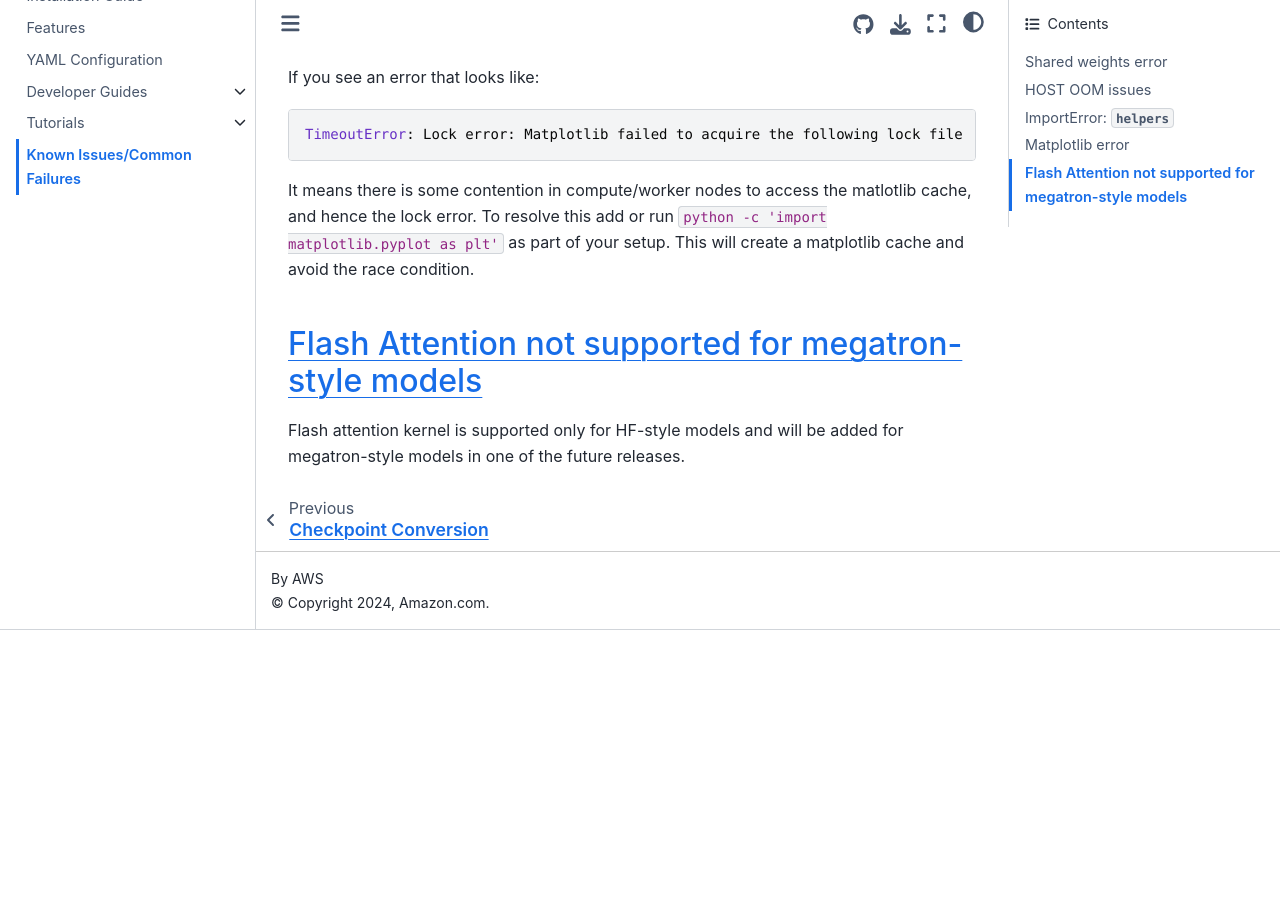
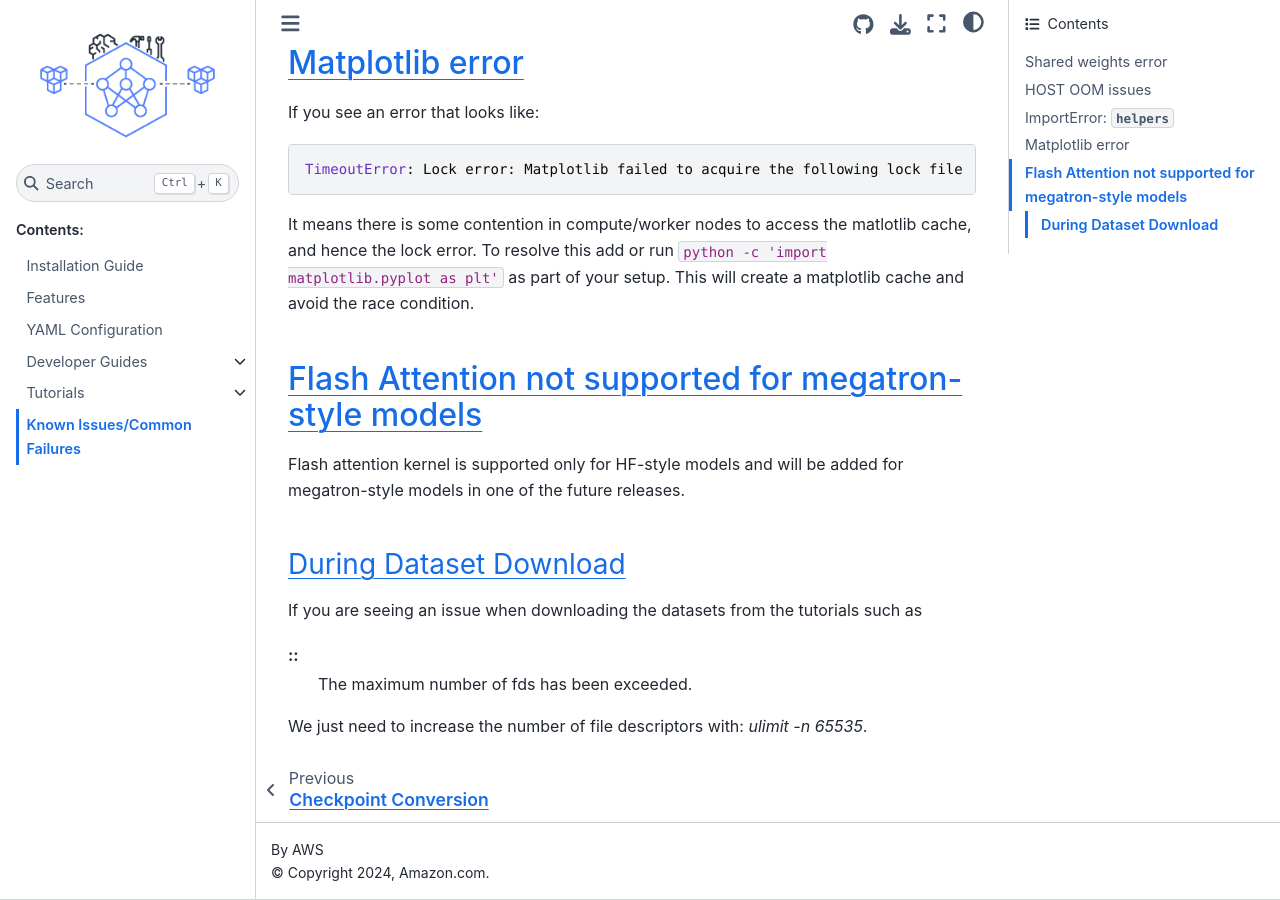
Before and after one commit to aws-neuron/neuronx-distributed-training, a Sphinx documentation site: the page built from docs/general/known_issues.rst, in a window 1280 px wide and 900 px high, scrolled down 3565 px. Built offline with Sphinx 7.4.7 and the Sphinx Book theme 1.1.4, drawn with Linux system fonts in a browser that asks for light colours; before the commit the page ends 4195 px from its top, so only the background shows below that; some of the changed text lies outside the part shown.

Commit message:
add file descriptor increase in tutorials
cr: https://code.amazon.com/reviews/CR-163538219

```diff
--- a/docs/general/known_issues.rst
+++ b/docs/general/known_issues.rst
@@ -160,3 +160,13 @@
 
 Flash attention kernel is supported only for HF-style models and will be added for megatron-style models in one of
 the future releases.
+
+During Dataset Download
+#######################
+
+If you are seeing an issue when downloading the datasets from the tutorials such as
+
+::
+    The maximum number of fds has been exceeded.
+
+We just need to increase the number of file descriptors with: `ulimit -n 65535`.
```
